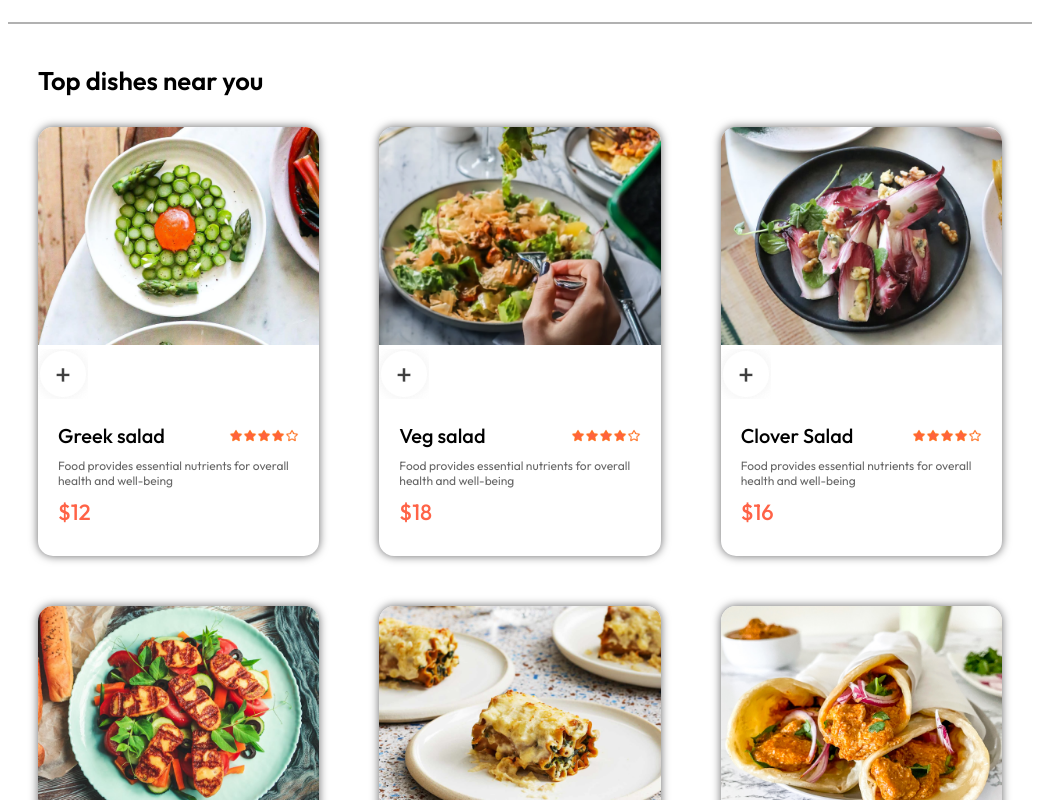
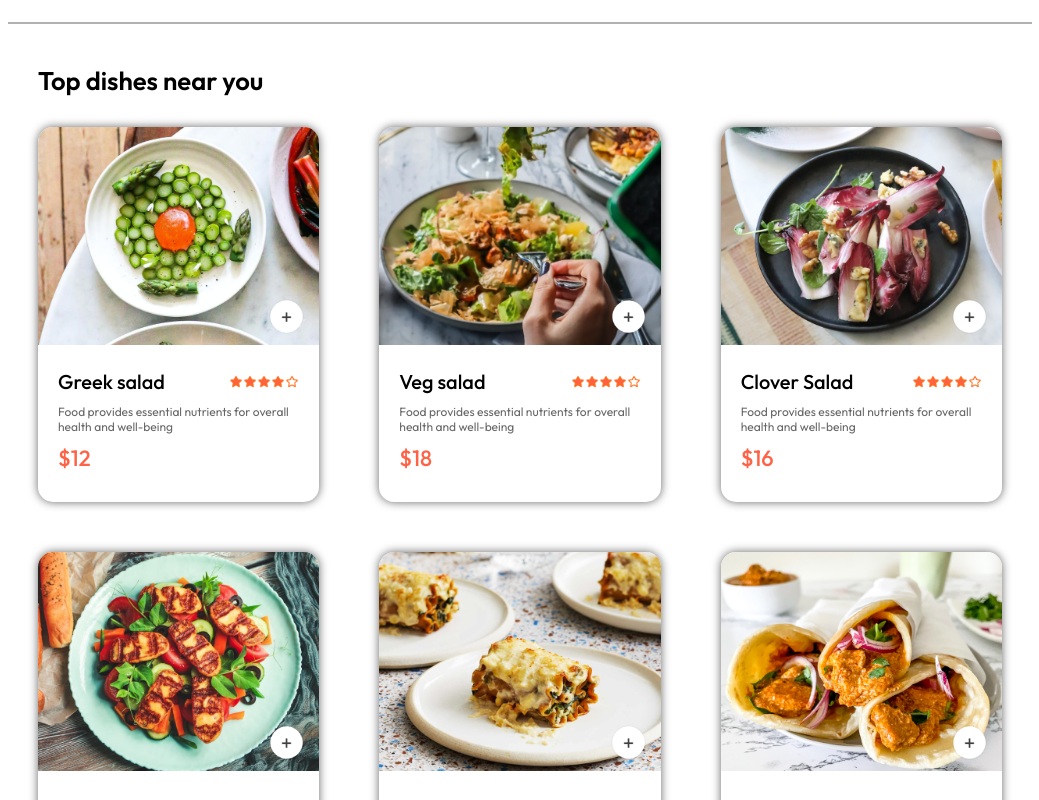
Before and after one commit to TiM1113/Project-FoodDelivery, a React (Vite) app in the folder frontend/: page / in a window 1280 px wide. Shown: the part 880-1680 px from the top of the page, without its empty margins (120-1159 px from the left). Built offline with nearby package versions, Linux system fonts and the light colour scheme.

Commit message:
food-item-counter

```diff
--- a/frontend/src/components/FoodItem/FoodItem.css
+++ b/frontend/src/components/FoodItem/FoodItem.css
@@ -43,3 +43,32 @@
   font-weight: 500;
   margin: 10px 0px;
 }
+
+.food-item-img-container{
+  position: relative;
+}
+
+.food-item-img-container .add{
+  width: 35px;
+  position: absolute;
+  bottom: 15px;
+  right: 15px;
+  cursor: pointer;
+  border-radius: 50%;
+}
+
+.food-item-counter{
+  position: absolute;
+  bottom: 15px;
+  right: 15px;
+  display: flex;
+  align-items: center;
+  gap: 10px;
+  padding: 6px;
+  border-radius: 50px;
+  background-color: white;
+}
+
+.food-item-counter img{
+  width: 30px;
+}
--- a/frontend/src/components/FoodItem/FoodItem.jsx
+++ b/frontend/src/components/FoodItem/FoodItem.jsx
@@ -13,7 +13,9 @@
         {!itemCount
         ?<img src={assets.add_icon_white} alt="" className="add" onClick={()=>setItemCount(prev=>prev+1)}/>
         :<div className="food-item-counter">
-
+          <img onClick={()=>setItemCount(prev=>prev-1)}src={assets.remove_icon_red} alt="" />
+          <p>{itemCount}</p>
+          <img onClick={()=>setItemCount(prev=>prev+1)}src={assets.add_icon_green} alt="" />
         </div>
 
         }
```
